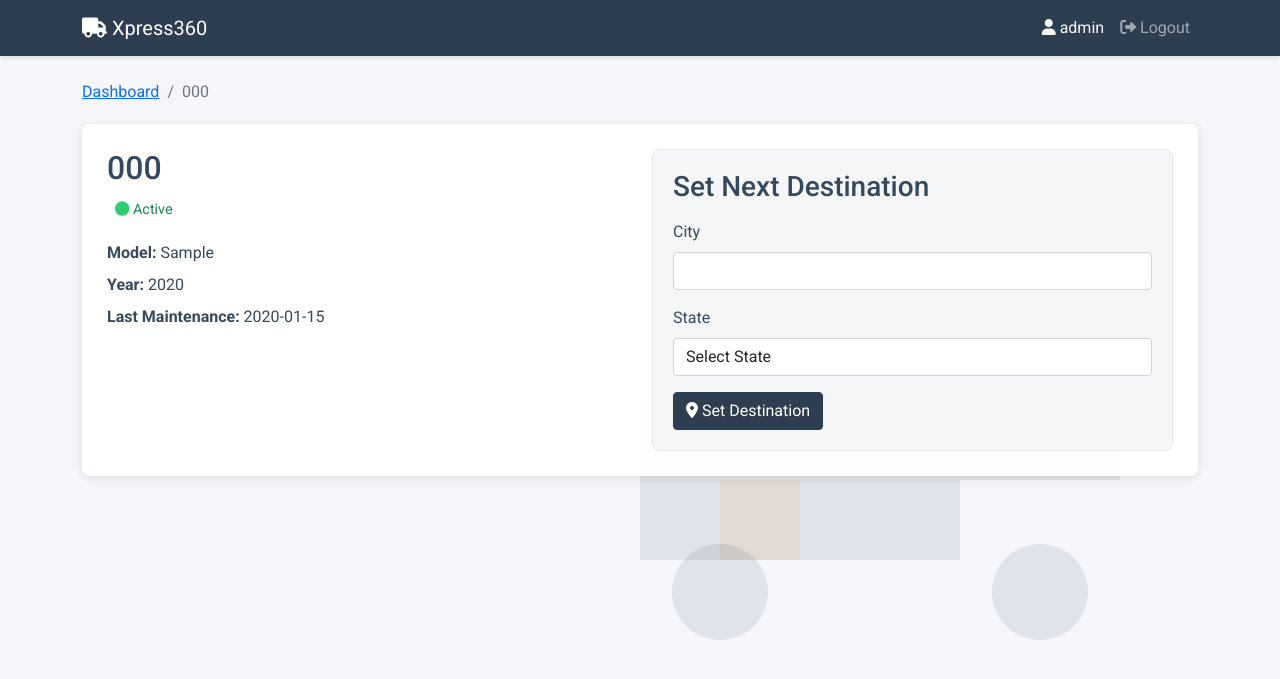
After one commit to Swado/fleetpro, a Flask app: page /truck/1 in a window 1280 px wide. The commit adds this page. Shown: the top 679 px of the page. Run offline with Flask 3, Linux system fonts and the light colour scheme; a user stored in the database is signed in; tables that the repository leaves empty hold one stand-in row (values such as "Sample post").

Commit message:
Agent query: Can you click on any truck in the dashboard to see its details and set a destination with city and state?
Add truck destination functionality to the application, including UI updates.

Screenshot: https://storage.googleapis.com/screenshot-production-us-central1/163f1aae-c9f4-46af-b926-0bb8c021fb6c/80f763b1-f3bd-429d-a999-fc754672ab95.jpg

```diff
--- a/models.py
+++ b/models.py
@@ -28,3 +28,6 @@ class Truck(db.Model):
     status = db.Column(db.String(20), default='active')
     last_maintenance = db.Column(db.DateTime, default=datetime.utcnow)
     user_id = db.Column(db.Integer, db.ForeignKey('user.id'), nullable=False)
+    destination_city = db.Column(db.String(100))
+    destination_state = db.Column(db.String(2))
+    destination_set_at = db.Column(db.DateTime)
--- a/routes.py
+++ b/routes.py
@@ -3,6 +3,16 @@ from flask_login import login_user, logout_user, login_required, current_user
 from app import app, db
 from models import User, Truck
 import logging
+from datetime import datetime
+
+# US states for the dropdown
+US_STATES = [
+    'AL', 'AK', 'AZ', 'AR', 'CA', 'CO', 'CT', 'DE', 'FL', 'GA',
+    'HI', 'ID', 'IL', 'IN', 'IA', 'KS', 'KY', 'LA', 'ME', 'MD',
+    'MA', 'MI', 'MN', 'MS', 'MO', 'MT', 'NE', 'NV', 'NH', 'NJ',
+    'NM', 'NY', 'NC', 'ND', 'OH', 'OK', 'OR', 'PA', 'RI', 'SC',
+    'SD', 'TN', 'TX', 'UT', 'VT', 'VA', 'WA', 'WV', 'WI', 'WY'
+]
 
 @app.route('/')
 def index():
@@ -48,3 +58,18 @@ def dashboard():
                          trucks=trucks,
                          truck_count=truck_count,
                          active_trucks=active_trucks)
+
+@app.route('/truck/<int:truck_id>', methods=['GET', 'POST'])
+@login_required
+def truck_detail(truck_id):
+    truck = Truck.query.filter_by(id=truck_id, user_id=current_user.id).first_or_404()
+
+    if request.method == 'POST':
+        truck.destination_city = request.form.get('city')
+        truck.destination_state = request.form.get('state')
+        truck.destination_set_at = datetime.utcnow()
+        db.session.commit()
+        flash(f'Destination updated for truck {truck.plate_number}')
+        return redirect(url_for('truck_detail', truck_id=truck.id))
+
+    return render_template('truck_detail.html', truck=truck, states=US_STATES)
--- a/static/css/styles.css
+++ b/static/css/styles.css
@@ -84,3 +84,44 @@ body {
     background-color: var(--accent-color);
     border-color: var(--accent-color);
 }
+
+.truck-detail-card {
+    background-color: rgba(255, 255, 255, 0.95);
+    border-radius: 8px;
+    padding: 25px;
+    margin-bottom: 20px;
+    box-shadow: 0 2px 10px rgba(0,0,0,0.1);
+}
+
+.destination-search {
+    background-color: rgba(244, 246, 248, 0.9);
+    padding: 20px;
+    border-radius: 8px;
+    border: 1px solid #e1e8ed;
+}
+
+.truck-status {
+    display: inline-block;
+    padding: 4px 8px;
+    border-radius: 4px;
+    font-size: 0.9em;
+}
+
+.truck-status[data-status='active'] i {
+    color: #2ecc71;
+}
+
+.truck-status[data-status='maintenance'] i,
+.truck-status[data-status='inactive'] i {
+    color: #e74c3c;
+}
+
+.breadcrumb {
+    background-color: transparent;
+    padding: 0;
+    margin-bottom: 20px;
+}
+
+.truck-info p {
+    margin-bottom: 0.5rem;
+}
--- /dev/null
+++ b/templates/truck_detail.html
@@ -0,0 +1,56 @@
+{% extends "base.html" %}
+
+{% block title %}Truck Details - {{ truck.plate_number }}{% endblock %}
+
+{% block content %}
+<div class="container py-4">
+    <div class="row">
+        <div class="col-md-12">
+            <nav aria-label="breadcrumb">
+                <ol class="breadcrumb">
+                    <li class="breadcrumb-item"><a href="{{ url_for('dashboard') }}">Dashboard</a></li>
+                    <li class="breadcrumb-item active">{{ truck.plate_number }}</li>
+                </ol>
+            </nav>
+            <div class="truck-detail-card">
+                <div class="row">
+                    <div class="col-md-6">
+                        <h2>{{ truck.plate_number }}</h2>
+                        <span class="truck-status" data-status="{{ truck.status }}">
+                            <i class="fas fa-circle"></i> {{ truck.status|title }}
+                        </span>
+                        <div class="truck-info mt-3">
+                            <p><strong>Model:</strong> {{ truck.model }}</p>
+                            <p><strong>Year:</strong> {{ truck.year }}</p>
+                            <p><strong>Last Maintenance:</strong> {{ truck.last_maintenance.strftime('%Y-%m-%d') }}</p>
+                        </div>
+                    </div>
+                    <div class="col-md-6">
+                        <div class="destination-search">
+                            <h3>Set Next Destination</h3>
+                            <form method="POST" class="mt-3">
+                                <div class="mb-3">
+                                    <label for="city" class="form-label">City</label>
+                                    <input type="text" class="form-control" id="city" name="city" required>
+                                </div>
+                                <div class="mb-3">
+                                    <label for="state" class="form-label">State</label>
+                                    <select class="form-control" id="state" name="state" required>
+                                        <option value="">Select State</option>
+                                        {% for state in states %}
+                                        <option value="{{ state }}">{{ state }}</option>
+                                        {% endfor %}
+                                    </select>
+                                </div>
+                                <button type="submit" class="btn btn-primary">
+                                    <i class="fas fa-map-marker-alt"></i> Set Destination
+                                </button>
+                            </form>
+                        </div>
+                    </div>
+                </div>
+            </div>
+        </div>
+    </div>
+</div>
+{% endblock %}
```
Also changed, not shown: templates/dashboard.html (+18 -10 lines).
